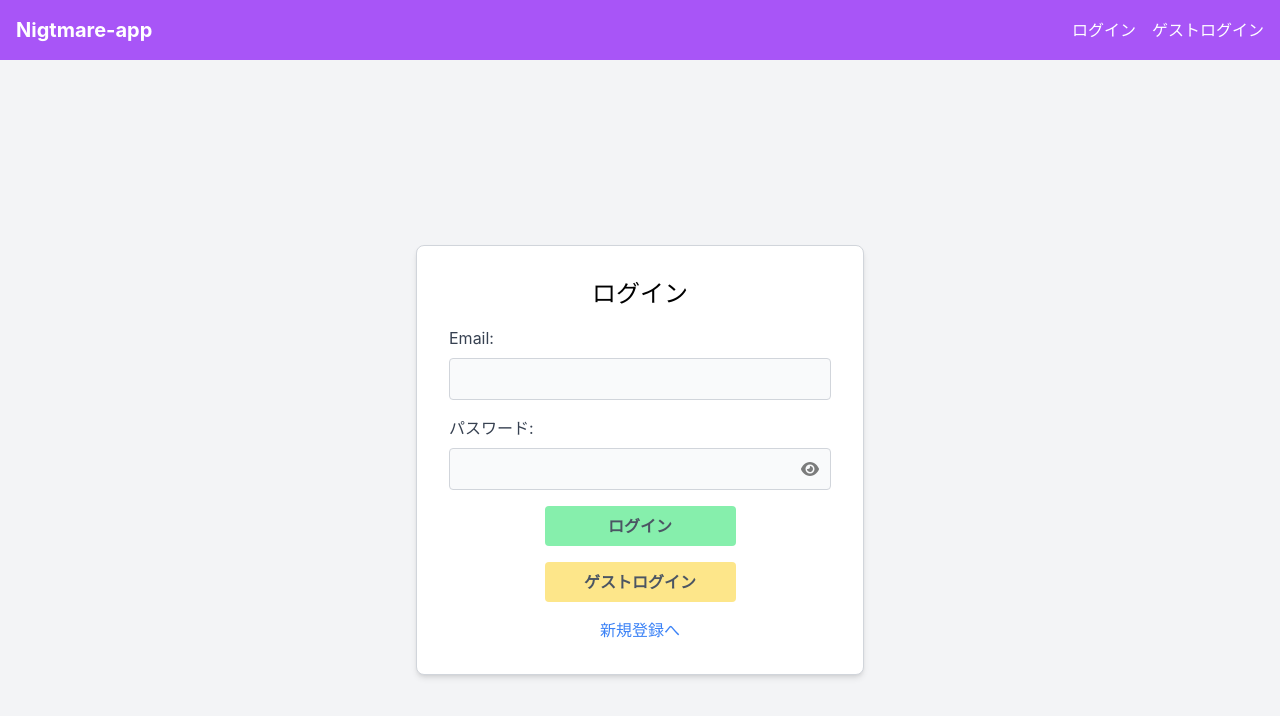
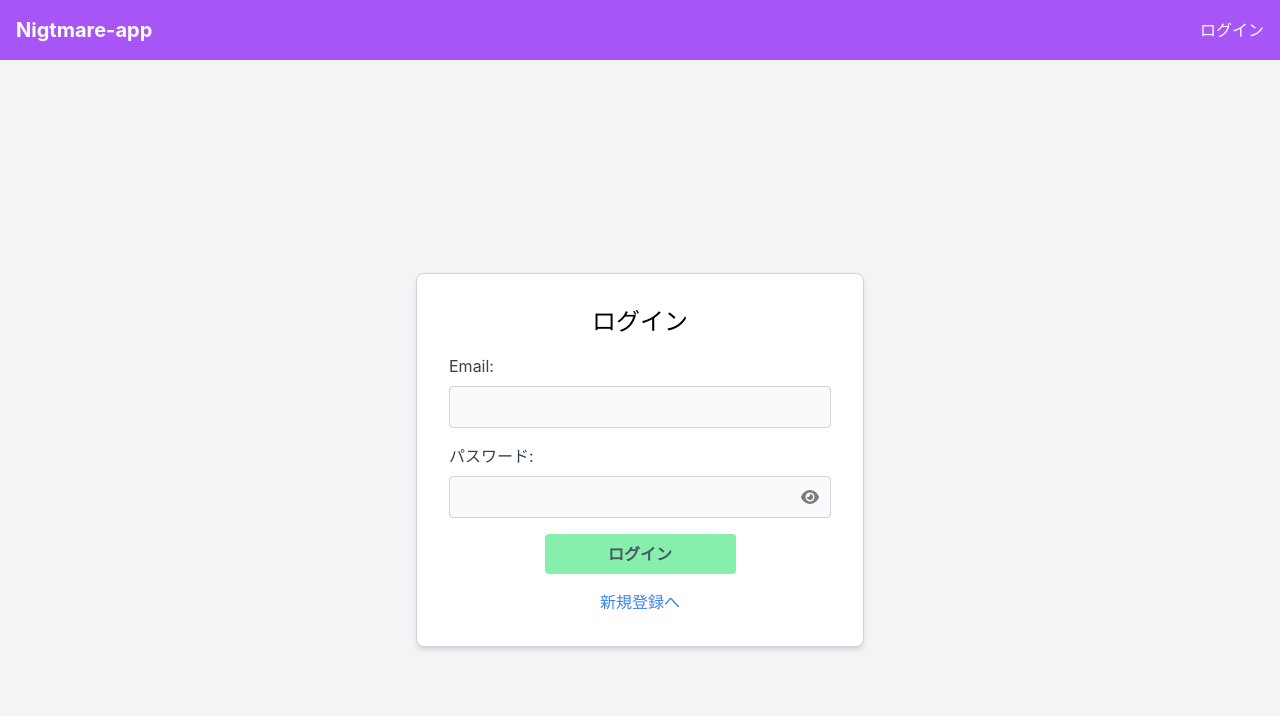
Before and after one commit to tokaisagami/nightmare-app-frontend, a React (Vite) app: page /login in a window 1280 px wide. Shown: the top 716 px of the page. Built offline with nearby package versions, Linux system fonts and the light colour scheme; a web font is replaced by a local one.

Commit message:
remove:ゲストログインフォーム一時退避

```diff
--- a/src/components/Header/Header.tsx
+++ b/src/components/Header/Header.tsx
@@ -29,7 +29,7 @@ const Header = () => {
         <nav>
           <ul className="flex space-x-4">
             <li><a className="hover:text-gray-400" href="/login">ログイン</a></li>
-            <li><a className="hover:text-gray-400" href="/signup">ゲストログイン</a></li>
+            {/* <li><a className="hover:text-gray-400" href="/signup">ゲストログイン</a></li> */}
           </ul>
         </nav>
       )}
--- a/src/components/Login/LoginPage.tsx
+++ b/src/components/Login/LoginPage.tsx
@@ -108,9 +108,9 @@ const LoginPage = () => {
               className="w-2/4 bg-green-300 hover:bg-emerald-500 text-gray-600 hover:text-white font-bold py-2 px-4 rounded">
               ログイン
             </button>
-            <button type="button" onClick={handleGuestLogin} className="w-2/4 bg-amber-200 hover:bg-yellow-400 text-gray-600 font-bold py-2 px-4 rounded">
+            {/* <button type="button" onClick={handleGuestLogin} className="w-2/4 bg-amber-200 hover:bg-yellow-400 text-gray-600 font-bold py-2 px-4 rounded">
               ゲストログイン
-            </button>
+            </button> */}
           </div>
         </form>
         <div className="mt-4 text-center">
```
